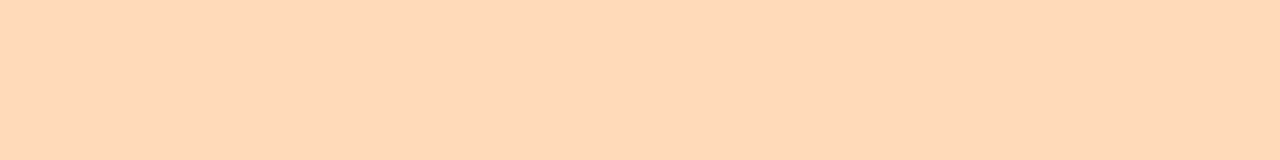
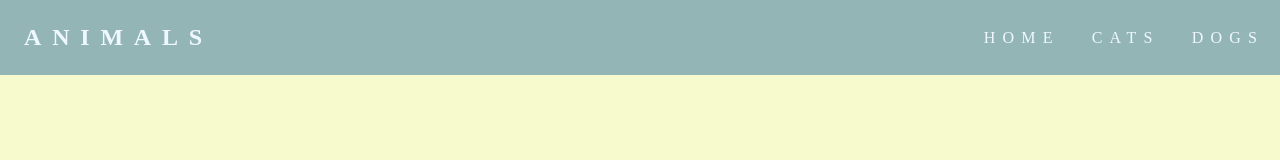
Before and after one commit to liz-barnes/flexbox-intro, a plain HTML site: page index.html in a window 1280 px wide. Drawn offline with Linux system fonts and the light colour scheme.

Commit message:
create and style navigation

```diff
--- a/index.html
+++ b/index.html
@@ -1,12 +1,26 @@
 <!DOCTYPE html>
 <html lang="en">
   <head>
-  <meta charset="UTF-8">
-  <meta name="viewport" content="width=device-width, initial-scale=1.0">
+    <meta charset="UTF-8" />
+    <meta name="viewport" content="width=device-width, initial-scale=1.0" />
     <title>Document</title>
-  <link href="main.css" rel="stylesheet">
+    <link href="main.css" rel="stylesheet" />
   </head>
   <body>
+    <header>
+      <!-- NAVIGATION START -->
+      <nav class="navigation">
+        <h1 class="logo"><a href="#">Animals</a></h1>
+
+        <ul>
+          <li><a href="./index.html">Home</a></li>
+          <li><a href="./cats.html">Cats</a></li>
+          <li><a href="./dogs.html">Dogs</a></li>
+        </ul>
+      </nav>
+      <!-- NAVIGATION END -->
+    </header>
+
     <script src="main.js"></script>
   </body>
 </html>
--- a/main.css
+++ b/main.css
@@ -1,3 +1,47 @@
+* {
+  padding: 0;
+  margin: 0;
+}
+
 body {
-  background-color: peachpuff;
+  background-color: rgb(247, 250, 204);
 }
+
+.navigation {
+  display: flex;
+  justify-content: space-between;
+  align-items: center;
+  background-color: rgb(147, 181, 182);
+}
+
+.logo {
+  padding: 1em;
+  text-transform: uppercase;
+
+}
+
+.logo a {
+  color: aliceblue;
+}
+
+ul {
+  list-style: none;
+  text-transform: uppercase;
+  display: flex;
+}
+
+.logo a,
+ul a {
+  text-decoration: none;
+  letter-spacing: .45em;
+}
+
+ul a {
+  display: block;
+  padding: 1em;
+  color: aliceblue;
+}
+
+ul a:hover {
+  background-color: rgb(154, 171, 172);
+}
```
Also changed, not shown: cats.html (added), dogs.html (added). Lines whose indentation alone changed are shown as unchanged.
